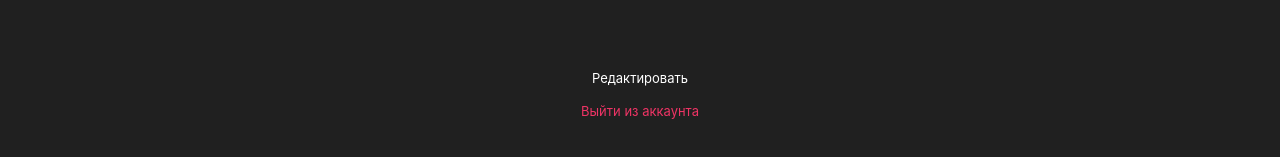
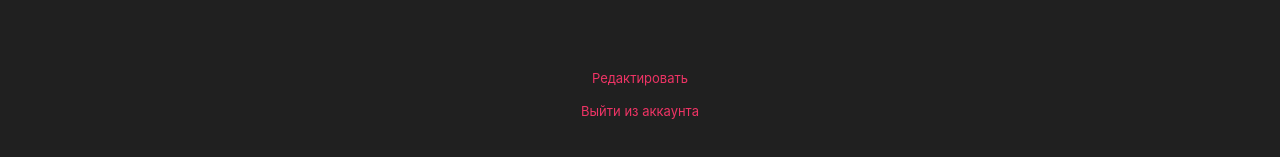
Before and after one commit to FoxyKiss/Movies-explorer-frontend, a React (Create React App) app: page /profile in a window 1280 px wide. Shown: the part 523-680 px from the top of the page. Built offline with nearby package versions, Linux system fonts and the light colour scheme; no server answers; sample sign-in values are in the browser's storage.

Commit message:
Исправить ошибки

```diff
--- a/src/components/MoviesCardList/MoviesCardList.jsx
+++ b/src/components/MoviesCardList/MoviesCardList.jsx
@@ -17,7 +17,10 @@ export default function MoviesCardList({
   savedMovies,
 }) {
   const filmDuration = (movie) => `${Math.floor(movie.duration / 60)}ч ${movie.duration % 60}м`
+
+
   const renderArray = isSaved ? movies : movies.slice(0, renderCounter)
+
   const handleAddingBtn = () => {
     if (dataLength - renderCounter <= cardCount) {
       setRenderCounter(renderCounter + (dataLength - renderCounter))
@@ -27,7 +30,6 @@ export default function MoviesCardList({
       setRenderCounter(renderCounter + cardCount)
     }
   }
-
   return (
     <section className="movies-card-list">
       {!isSaved ? (
@@ -61,7 +63,6 @@ export default function MoviesCardList({
             ))}
         </ul>
       )}
-
       {!isSaved && isBtnVisible && (
         <button onClick={handleAddingBtn} type="button" className="movies-card-list__button">
           Ещё
--- a/src/components/Profile/Profile.css
+++ b/src/components/Profile/Profile.css
@@ -7,7 +7,6 @@
   box-sizing: border-box;
   padding: 70px 0;
 }
-
 
 @media screen and (max-width: 450px) {
   .profile {
@@ -138,10 +137,14 @@
 
 .profile__edit-button {
   cursor: pointer;
-  color: #FFFFFF;
+  color: hsla(120, 100%, 25%, 1);
 }
 
 .profile__logout-button {
   cursor: pointer;
   color: #EE3465;
 }
+
+.button-disable {
+  color: #EE3465;
+}
--- a/src/components/Profile/Profile.jsx
+++ b/src/components/Profile/Profile.jsx
@@ -93,7 +93,7 @@ export default function Profile({
             {errors.profileEmail && <span className="profile__error-field">{errors.profileEmail}</span>}
             {isSuccessSubmit && <span className="profile__success-field">Ваши данные успешно изменены</span>}
             {updProfileNetworkError && <span className="profile__error-field">{updProfileNetworkError}</span>}
-            <button type="submit" className="profile__edit-button" disabled={!isValid || !isUpdate}>
+            <button type="submit" className={` ${!isValid || !isUpdate ? 'button-disable' : 'profile__edit-button'}`} disabled={!isValid || !isUpdate}>
               Редактировать
             </button>
             <button type="button" className="profile__logout-button" onClick={handleExitAccount}>
--- a/src/components/SearchForm/SearchForm.jsx
+++ b/src/components/SearchForm/SearchForm.jsx
@@ -1,12 +1,16 @@
-import React from 'react'
+import React, { useContext } from 'react'
+import { useLocation } from 'react-router-dom';
 import formValidationHook from '../../utils/hooks/formValidationHook'
 import './SearchForm.css'
 import MoviesCardList from '../MoviesCardList/MoviesCardList'
 import getMovies from '../../utils/MoviesApi'
 import Preloader from '../Preloader/Preloader'
+import { CurrentUserContext } from '../../contexts/CurrentUserContext'
 
 export default function SearchForm({ isSaved, cardCount, handleSaveFilm, handleDeleteFilm, savedMovies }) {
-  const { values, isValid, handleChange } = formValidationHook({
+  const location = useLocation()
+  const currentUser = useContext(CurrentUserContext)
+  const { values, isValid, setIsValid, handleChange } = formValidationHook({
     search: '',
   })
   const [isError, setIsError] = React.useState(false)
@@ -53,9 +57,12 @@ export default function SearchForm({ isSaved, cardCount, handleSaveFilm, handleD
       setMoviesStorage(savedMovies)
     }
   }, [savedMovies])
+
   const filterItems = (arr, query) =>
     arr.filter((movie) => movie.nameRU.toLowerCase().indexOf(query.toLowerCase()) !== -1)
   const onSubmitForm = (evt) => {
+    localStorage.setItem(`${currentUser.email} - movieSearch`, values.search);
+    localStorage.setItem(`${currentUser.email} - shortMovies`, isShort);
     evt.preventDefault()
     if (isValid) {
       setIsPreviousSearch(false)
@@ -185,6 +192,20 @@ export default function SearchForm({ isSaved, cardCount, handleSaveFilm, handleD
     }
   }, [isShort])
 
+  React.useEffect(() => {
+    if (location.pathname === '/movies' && localStorage.getItem(`${currentUser.email} - movieSearch`)) {
+      const searchValue = localStorage.getItem(`${currentUser.email} - movieSearch`);
+      values.search = searchValue;
+    }
+  }, [currentUser]);
+
+  React.useEffect(() => {
+    if (localStorage.getItem(`${currentUser.email} - shortMovies`) === 'true') {
+      setIsShort(true);
+    } else {
+      setIsShort(false);
+    }
+  }, [currentUser]);
   return (
     <>
       <section className="search">
@@ -197,7 +218,7 @@ export default function SearchForm({ isSaved, cardCount, handleSaveFilm, handleD
               required
               className="search__form-input"
               onChange={handleChange}
-              value={values.search}
+              value={values.search || ''}
               disabled={isInputDisabled}
             />
             <button aria-label="найти фильмы" type="submit" className="search__form-button" />
@@ -213,13 +234,20 @@ export default function SearchForm({ isSaved, cardCount, handleSaveFilm, handleD
           </span>
           <label htmlFor="short-films" className="search-form__checkbox">
             <span className="search-form__checkbox-title">Короткометражки</span>
-            <input
+            {isShort && location.pathname === '/movies' ? (<input
+              id="short-films"
+              checked
+              type="checkbox"
+              className="search-form__checkbox_input_hidden"
+              name="short-films"
+              onChange={onShortFilmsCheckbox}
+            />) : (<input
               id="short-films"
               type="checkbox"
               className="search-form__checkbox_input_hidden"
               name="short-films"
               onChange={onShortFilmsCheckbox}
-            />
+            />)}
             <span className="search-form__checkbox_input_visible" />
           </label>
         </form>
@@ -239,6 +267,7 @@ export default function SearchForm({ isSaved, cardCount, handleSaveFilm, handleD
           savedMovies={savedMovies}
         />
       )}
+
       {isPreloaderVisible && <Preloader />}
       {isNothingFound && <p className="search__form-error">Ничего не найдено</p>}
       {isNetworkError && (
@@ -247,6 +276,7 @@ export default function SearchForm({ isSaved, cardCount, handleSaveFilm, handleD
           попробуйте ещё раз.
         </p>
       )}
+
     </>
   )
 }
```
